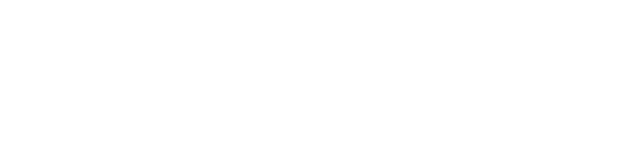
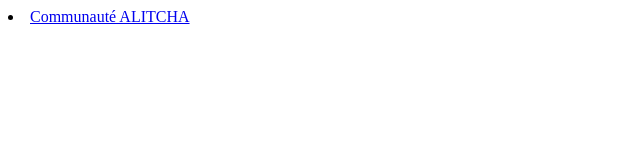
Before and after one commit to Geek2004/git-mon-cv, a plain HTML site: page index.html in a window 1280 px wide. Shown: the whole page, without its empty margins (0-640 px from the left). Drawn offline with Linux system fonts and the light colour scheme.

Commit message:
mise en place de la section associations

```diff
--- a/index.html
+++ b/index.html
@@ -7,6 +7,11 @@
     <title>MON CV</title>
 </head>
 <body>
+    <section id="association">
+        <li> <a href="https://discord.gg/9Vh2t426">Communauté ALITCHA </a> </li>
+
+
+    </section>
 
 </body>
 </html>
```
